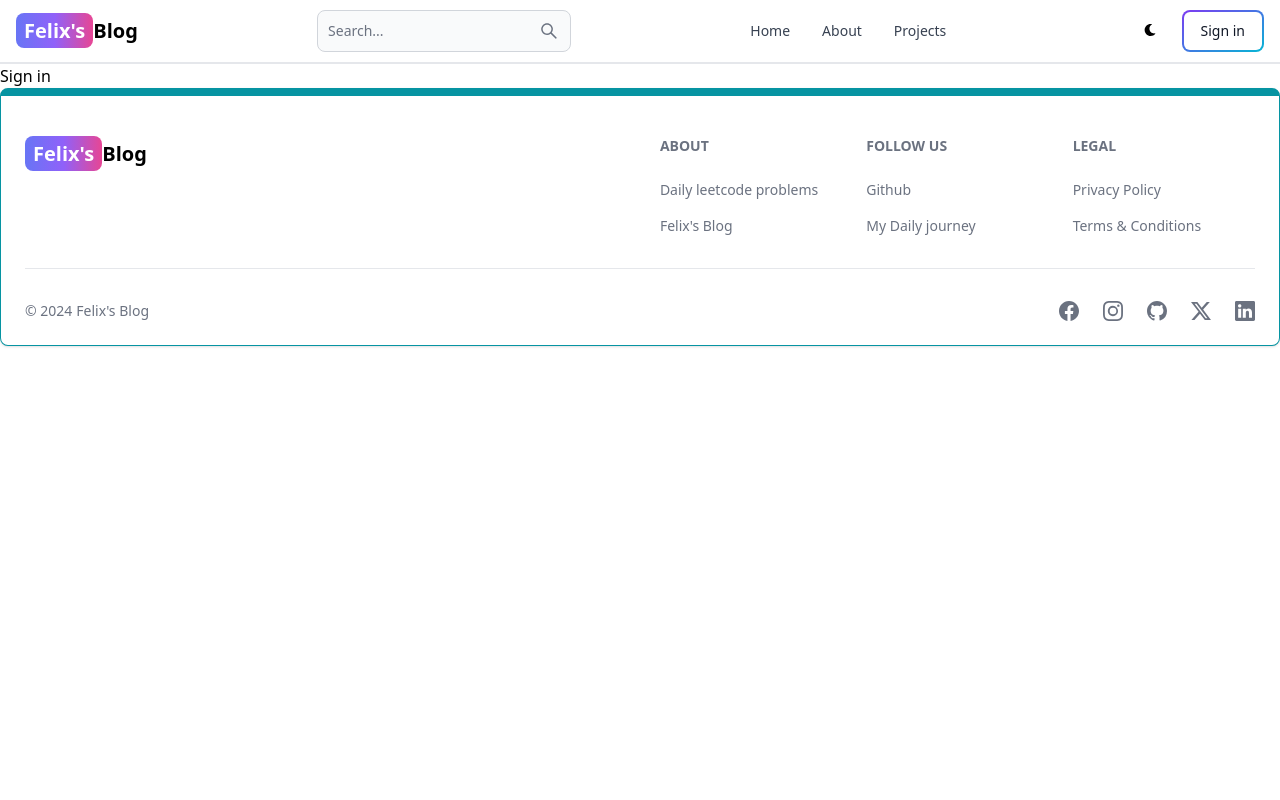
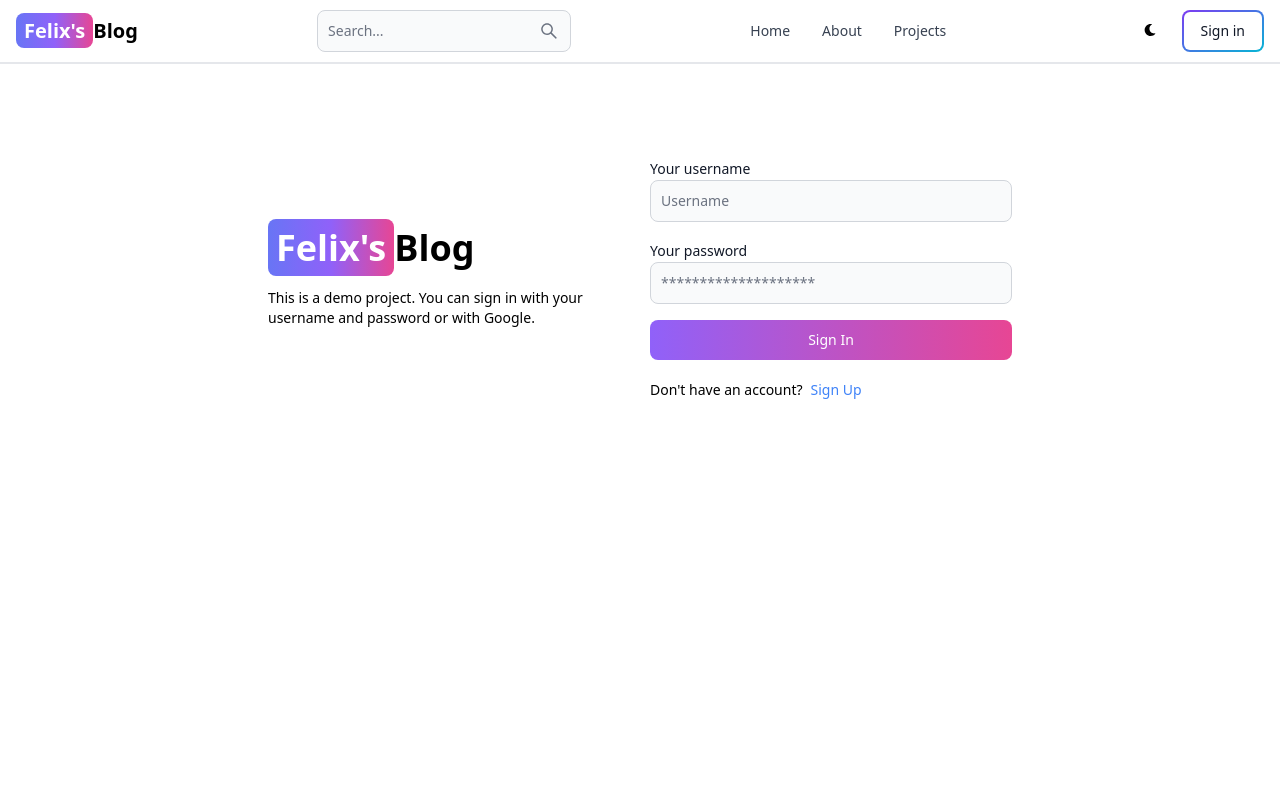
Before and after one commit to felixoder/debayan_blog, a React (Vite) app in the folder client/: page /sign-in in a window 1280 px wide. Shown: the top 800 px of the page. Built offline with nearby package versions, Linux system fonts and the light colour scheme.

Commit message:
added the functionality of sign in

```diff
--- a/client/src/pages/SignIn.jsx
+++ b/client/src/pages/SignIn.jsx
@@ -1,9 +1,105 @@
-import React from 'react'
+import { Button, Label, TextInput, Spinner, Alert } from 'flowbite-react';
+import { Link, useNavigate } from 'react-router-dom';
+import { useState } from 'react';
 
 export default function SignIn() {
+  const [formData, setFormData] = useState({});
+  const [errorMessage, setErrorMessage] = useState(null);
+  const [loading, setLoading] = useState(false);
+  const navigate = useNavigate();
+
+  const handleChange = (e) => {
+    setFormData({ ...formData, [e.target.id]: e.target.value.trim() });
+  };
+
+  const handleSubmit = async (e) => {
+    e.preventDefault();
+    if (!formData.username ||!formData.password) {
+      return setErrorMessage('Please fill out all fields.');
+    }
+    try {
+      setLoading(true);
+      setErrorMessage(null);
+      const res = await fetch('/api/auth/signin', {
+        method: 'POST',
+        headers: { 'Content-Type': 'application/json' },
+        body: JSON.stringify(formData),
+      });
+      const data = await res.json();
+      if (data.success === false) {
+        return setErrorMessage(data.message);
+      }
+      setLoading(false);
+      if (res.ok) {
+        navigate('/');
+      }
+    } catch (error) {
+      setErrorMessage(error.message);
+      setLoading(false);
+    }
+  };
+
   return (
-    <div>
-      Sign in
+    <div className='min-h-screen mt-20'>
+      <div className='flex p-3 max-w-3xl mx-auto flex-col md:flex-row md:items-center gap-5'>
+        {/* left */}
+        <div className='flex-1'>
+          <Link to='/' className='font-bold dark:text-white text-4xl'>
+            <span className='px-2 py-1 bg-gradient-to-r from-indigo-500 via-purple-500 to-pink-500 rounded-lg text-white'>
+              Felix's
+            </span>
+            Blog
+          </Link>
+          <p className='text-sm mt-5'>
+            This is a demo project. You can sign in with your username and password
+            or with Google.
+          </p>
+        </div>
+        <div className='flex-1'>
+          <form className='flex flex-col gap-4' onSubmit={handleSubmit}>
+            <div>
+              <Label value='Your username' />
+              <TextInput
+                type='text'
+                placeholder='Username'
+                id='username'
+                onChange={handleChange}
+              />
+            </div>
+
+            <div>
+              <Label value='Your password' />
+              <TextInput
+                type='password'
+                placeholder='********************'
+                id='password'
+                onChange={handleChange}
+              />
+            </div>
+            <Button gradientDuoTone='purpleToPink' type='submit' disabled={loading}>
+              {loading ? (
+                <>
+                  <Spinner size='sm' />
+                  <span className='pl-3'>Loading...</span>
+                </>
+              ) : (
+                'Sign In'
+              )}
+            </Button>
+          </form>
+          <div className='flex gap-2 text-sm mt-5'>
+            <span> Don't have an account?</span>
+            <Link to='/sign-up' className='text-blue-500'>
+              Sign Up
+            </Link>
+          </div>
+          {errorMessage && (
+            <Alert className='mt-5' color='failure'>
+              {errorMessage}
+            </Alert>
+          )}
+        </div>
+      </div>
     </div>
-  )
+  );
 }
--- a/client/src/pages/SignUp.jsx
+++ b/client/src/pages/SignUp.jsx
@@ -42,6 +42,19 @@ export default function SignUp() {
   return (
     <div className='min-h-screen mt-20'>
       <div className='flex p-3 max-w-3xl mx-auto flex-col md:flex-row md:items-center gap-5'>
+        {/* left */}
+        <div className='flex-1'>
+          <Link to='/' className='font-bold dark:text-white text-4xl'>
+            <span className='px-2 py-1 bg-gradient-to-r from-indigo-500 via-purple-500 to-pink-500 rounded-lg text-white'>
+              Felix's
+            </span>
+            Blog
+          </Link>
+          <p className='text-sm mt-5'>
+            This is a demo project. You can sign up with your email and password
+            or with Google.
+          </p>
+        </div>
         {/* Right side */}
         <div className='flex-1'>
           <form className='flex flex-col gap-4' onSubmit={handleSubmit}>
```
Also changed, not shown: 1 other file (tests, documents, lock files or other folders).
